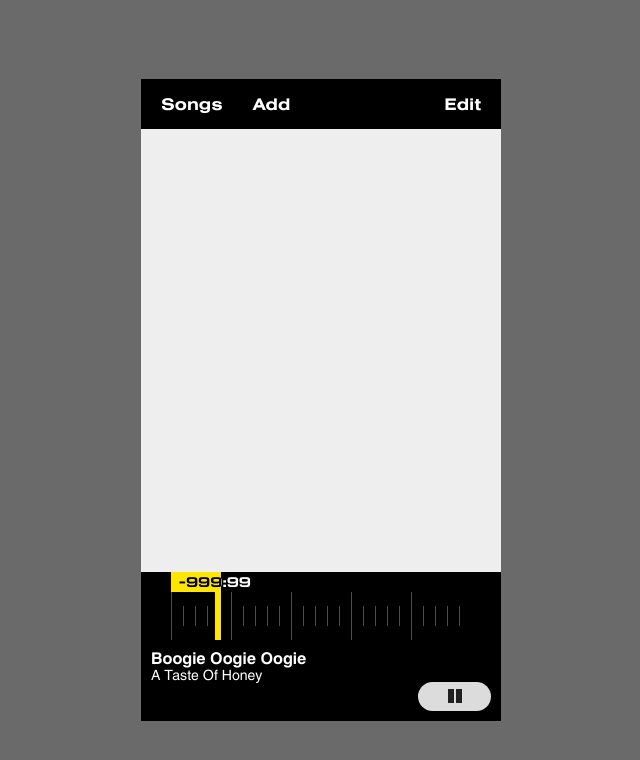
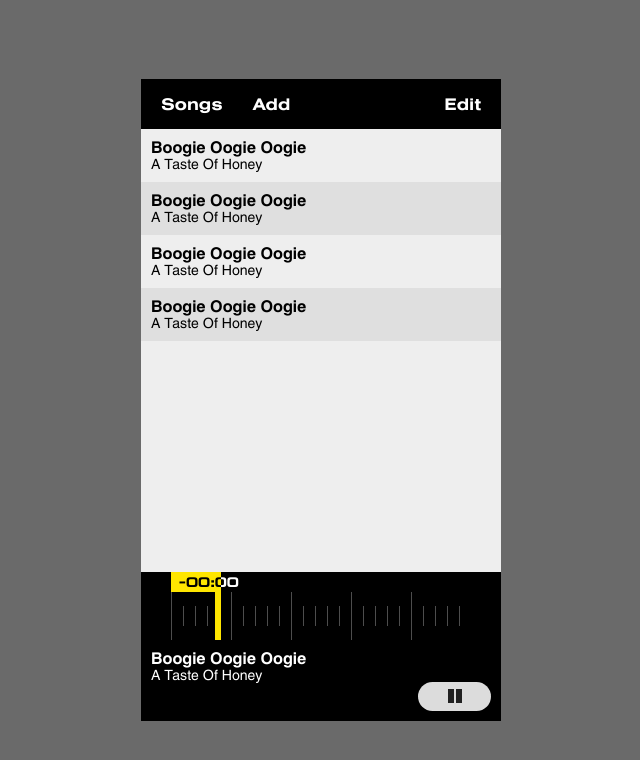
Before and after one commit to reptofrog/player, a React app: page / in a window 1280 px wide. Shown: the top 760 px of the page, without its empty margins (319-959 px from the left). Built offline with nearby package versions, Linux system fonts and the light colour scheme.

Commit message:
Playlist styles done

```diff
--- a/src/app.tsx
+++ b/src/app.tsx
@@ -23,6 +23,7 @@ const App = (): JSX.Element => {
 
 const Main = styled.main`
     background: #EEEEEE;
+    overflow: hidden;
     width: 36rem;
 `;
 
--- a/src/components/bottom_panel.tsx
+++ b/src/components/bottom_panel.tsx
@@ -11,10 +11,10 @@ const BottomPanel = (): JSX.Element => {
             <Slider>
                 <ProgressWrapper>
                     <Progress>
-                        <ProgressTextForeground>-999:99</ProgressTextForeground>
+                        <ProgressTextForeground>-00:00</ProgressTextForeground>
                     </Progress>
                 </ProgressWrapper>
-                <ProgressTextBackground>-999:99</ProgressTextBackground>
+                <ProgressTextBackground>-00:00</ProgressTextBackground>
             </Slider>
             <Information>
                 <InfoTitle>Boogie Oogie Oogie</InfoTitle>
@@ -99,16 +99,18 @@ const Information = styled.div`
     padding: 1rem;
 `;
 
-const InfoTitle = styled.div`
+const InfoTitle = styled.p`
     color: white;
     font-family: "Helios-Bold";
     font-size: 1.6rem;
+    margin: 0;
 `;
 
-const InfoSubtitle = styled.div`
+const InfoSubtitle = styled.p`
     color: white;
     font-family: "Helios";
     font-size: 1.4rem;
+    margin: 0;
 `;
 
 const PlayButton = styled.div`
--- a/src/components/playlist.tsx
+++ b/src/components/playlist.tsx
@@ -4,13 +4,75 @@ import styled from 'styled-components';
 const Playlist = (): JSX.Element => {
     return(
         <List>
-
+            <Track>
+                <TrackName>Boogie Oogie Oogie</TrackName>
+                <ArtistName>A Taste Of Honey</ArtistName>
+            </Track>
+            <Track>
+                <TrackName>Boogie Oogie Oogie</TrackName>
+                <ArtistName>A Taste Of Honey</ArtistName>
+            </Track>
+            <Track>
+                <TrackName>Boogie Oogie Oogie</TrackName>
+                <ArtistName>A Taste Of Honey</ArtistName>
+            </Track>
+            <Track>
+                <TrackName>Boogie Oogie Oogie</TrackName>
+                <ArtistName>A Taste Of Honey</ArtistName>
+            </Track>
         </List>
     );
 };
 
 const List = styled.div`
     height: 44.3rem;
+    overflow: scroll;
+    scrollbar-width: none;
+    user-select: none;
+
+    &::-webkit-scrollbar {
+        width: 0;
+    }
+`;
+
+const Track = styled.div`
+    cursor: pointer;
+    outline: solid 0.2rem rgba(0, 0, 0, 0);
+    padding-block: 1rem 0.8rem;
+    padding-inline: 1rem;
+    transition: var(--animation);
+
+    outline-offset: -0.3rem;
+
+    &:nth-of-type(even) {
+        background: #DFDFDF;
+    }
+
+    &:hover {
+        background: white;
+        outline-offset: 0;
+        outline: solid 0.3rem rgba(0, 0, 0, 0);
+    }
+
+    &:active {
+        background: var(--accent);
+        outline-offset: -0.3rem;
+        outline: solid 0.3rem var(--accent);
+    }
+`;
+
+const TrackName = styled.p`
+    color: black;
+    font-family: "Helios-Bold";
+    font-size: 1.6rem;
+    margin: 0;
+`;
+
+const ArtistName = styled.p`
+    color: black;
+    font-family: "Helios";
+    font-size: 1.4rem;
+    margin: 0;
 `;
 
 export default Playlist;
```
